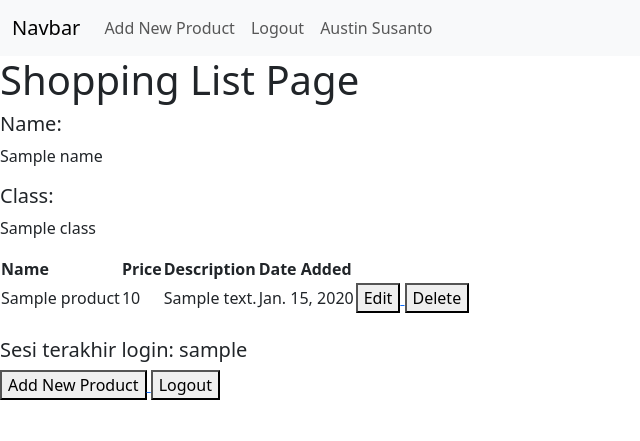
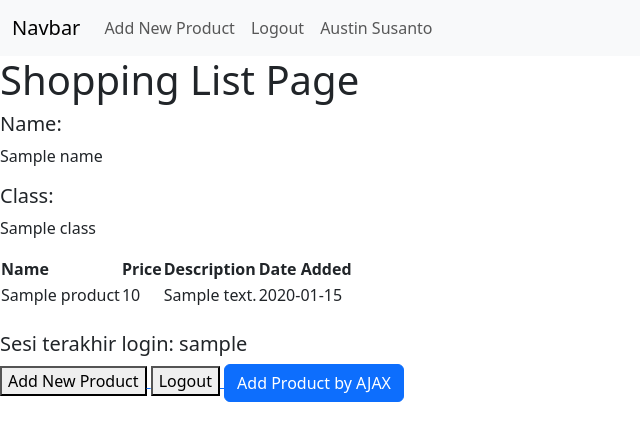
Before and after one commit to austinsusanto/shopping-list, a Django app: template main/templates/main.html in a window 1280 px wide. Shown: the top 441 px of the page, without its empty margins (0-640 px from the left). Run offline with Django 4.2, Linux system fonts and the light colour scheme; tables that the repository leaves empty hold one stand-in row (values such as "Sample post"); the template is opened without the code that fills it: values that come from a table or form of the project are taken from there, most other values are stand-ins (such as "Sample title", 1, 10 or a date in 2020).

Commit message:
Update: Tutorial 5

```diff
--- a/main/templates/main.html
+++ b/main/templates/main.html
@@ -31,7 +31,7 @@
     <h5>Class:</h5>
     <p>{{class}}</p>
 
-    <table>
+    <table id="product_table">
         <tr>
             <th>Name</th>
             <th>Price</th>
@@ -78,4 +78,80 @@
             Logout
         </button>
     </a>
+
+    <div class="modal fade" id="exampleModal" tabindex="-1" aria-labelledby="exampleModalLabel" aria-hidden="true">
+        <div class="modal-dialog">
+            <div class="modal-content">
+                <div class="modal-header">
+                    <h1 class="modal-title fs-5" id="exampleModalLabel">Add New Product</h1>
+                    <button type="button" class="btn-close" data-bs-dismiss="modal" aria-label="Close"></button>
+                </div>
+                <div class="modal-body">
+                    <form id="form" onsubmit="return false;">
+                        {% csrf_token %}
+                        <div class="mb-3">
+                            <label for="name" class="col-form-label">Name:</label>
+                            <input type="text" class="form-control" id="name" name="name"></input>
+                        </div>
+                        <div class="mb-3">
+                            <label for="price" class="col-form-label">Price:</label>
+                            <input type="number" class="form-control" id="price" name="price"></input>
+                        </div>
+                        <div class="mb-3">
+                            <label for="description" class="col-form-label">Description:</label>
+                            <textarea class="form-control" id="description" name="description"></textarea>
+                        </div>
+                    </form>
+                </div>
+                <div class="modal-footer">
+                    <button type="button" class="btn btn-secondary" data-bs-dismiss="modal">Close</button>
+                    <button type="button" class="btn btn-primary" id="button_add" data-bs-dismiss="modal">Add Product</button>
+                </div>
+            </div>
+        </div>
+    </div>
+    <button type="button" class="btn btn-primary" data-bs-toggle="modal" data-bs-target="#exampleModal">Add Product by AJAX</button>
+
+
+    <script>
+        async function getProducts() {
+            return fetch("{% url 'main:get_product_json' %}").then((res) => res.json())
+        }
+
+        async function refreshProducts() {
+        document.getElementById("product_table").innerHTML = ""
+        const products = await getProducts()
+        let htmlString = `<tr>
+            <th>Name</th>
+            <th>Price</th>
+            <th>Description</th>
+            <th>Date Added</th>
+        </tr>`
+        products.forEach((item) => {
+            htmlString += `\n<tr>
+            <td>${item.fields.name}</td>
+            <td>${item.fields.price}</td>
+            <td>${item.fields.description}</td>
+            <td>${item.fields.date_added}</td>
+        </tr>`
+        })
+
+        document.getElementById("product_table").innerHTML = htmlString
+    }
+
+    refreshProducts()
+
+    function addProduct() {
+        fetch("{% url 'main:add_product_ajax' %}", {
+            method: "POST",
+            body: new FormData(document.querySelector('#form'))
+        }).then(refreshProducts)
+
+        document.getElementById("form").reset()
+        return false
+    }
+
+    document.getElementById("button_add").onclick = addProduct
+
+    </script>
 {% endblock content %}
--- a/main/urls.py
+++ b/main/urls.py
@@ -1,5 +1,5 @@
 from django.urls import path
-from main.views import show_main, create_product, show_xml, show_json, show_xml_by_id, show_json_by_id, register, login_user, logout_user, edit_product, delete_product
+from main.views import show_main, create_product, show_xml, show_json, show_xml_by_id, show_json_by_id, register, login_user, logout_user, edit_product, delete_product, get_product_json, add_product_ajax
 
 app_name = 'main'
 
@@ -15,4 +15,6 @@ urlpatterns = [
     path('logout/', logout_user, name='logout'),
     path('edit-product/<int:id>', edit_product, name='edit_product'),
     path('delete/<int:id>', delete_product, name='delete_product'),
+    path('get-product/', get_product_json, name='get_product_json'),
+    path('create-product-ajax/', add_product_ajax, name='add_product_ajax'),
 ]
--- a/main/views.py
+++ b/main/views.py
@@ -10,6 +10,8 @@ from django.contrib.auth.forms import UserCreationForm
 from django.contrib.auth import authenticate, login, logout
 from django.contrib.auth.decorators import login_required
 from django.contrib import messages
+from django.views.decorators.csrf import csrf_exempt
+from django.http import HttpResponseNotFound
 
 
 @login_required(login_url='/login')
@@ -122,3 +124,22 @@ def show_xml_by_id(request, id):
 def show_json_by_id(request, id):
     data = Product.objects.filter(pk=id)
     return HttpResponse(serializers.serialize("json", data), content_type="application/json")
+
+def get_product_json(request):
+    product_item = Product.objects.all()
+    return HttpResponse(serializers.serialize("json", product_item))
+
+@csrf_exempt
+def add_product_ajax(request):
+    if request.method == "POST":
+        name = request.POST.get("name")
+        price = request.POST.get("price")
+        description = request.POST.get("description")
+        user = request.user
+
+        new_product = Product(name=name, price=price, description=description, user=user)
+        new_product.save()
+
+        return HttpResponse(b"CREATED", status=201)
+
+    return HttpResponseNotFound
```
